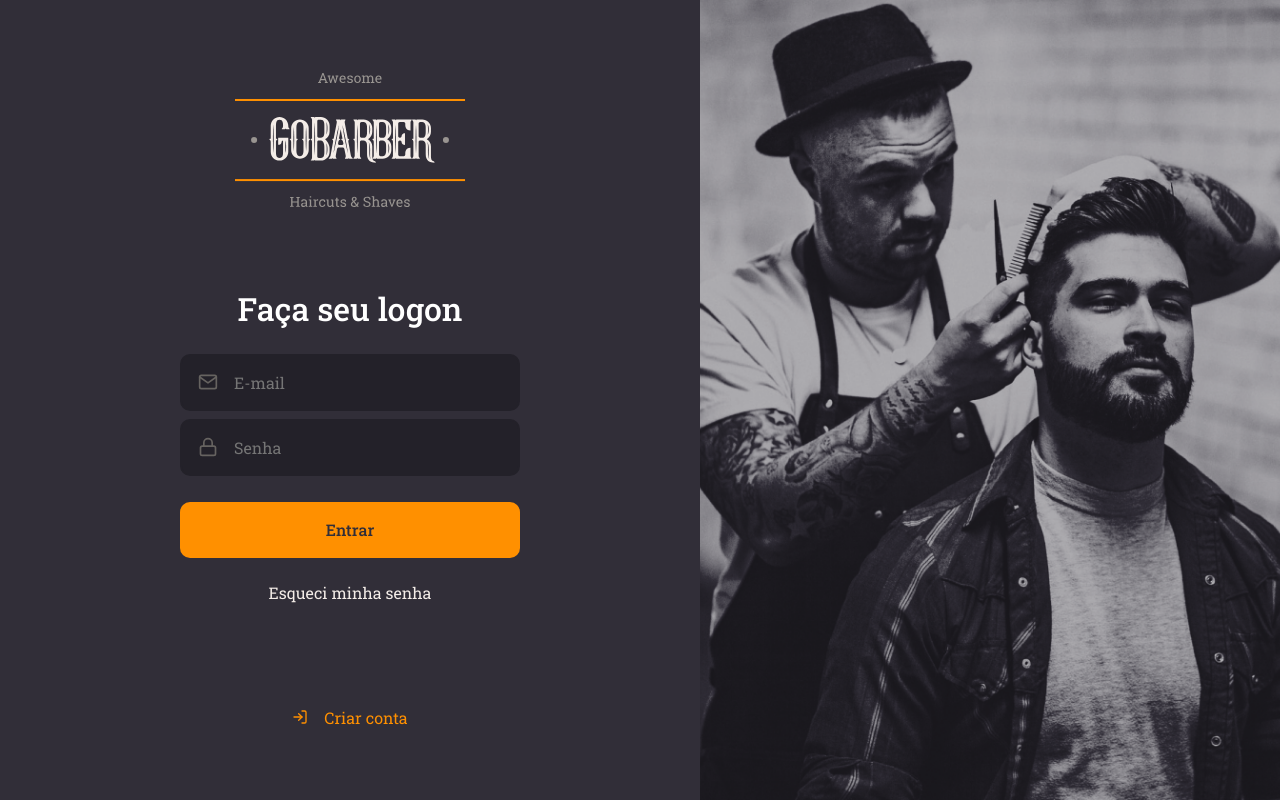
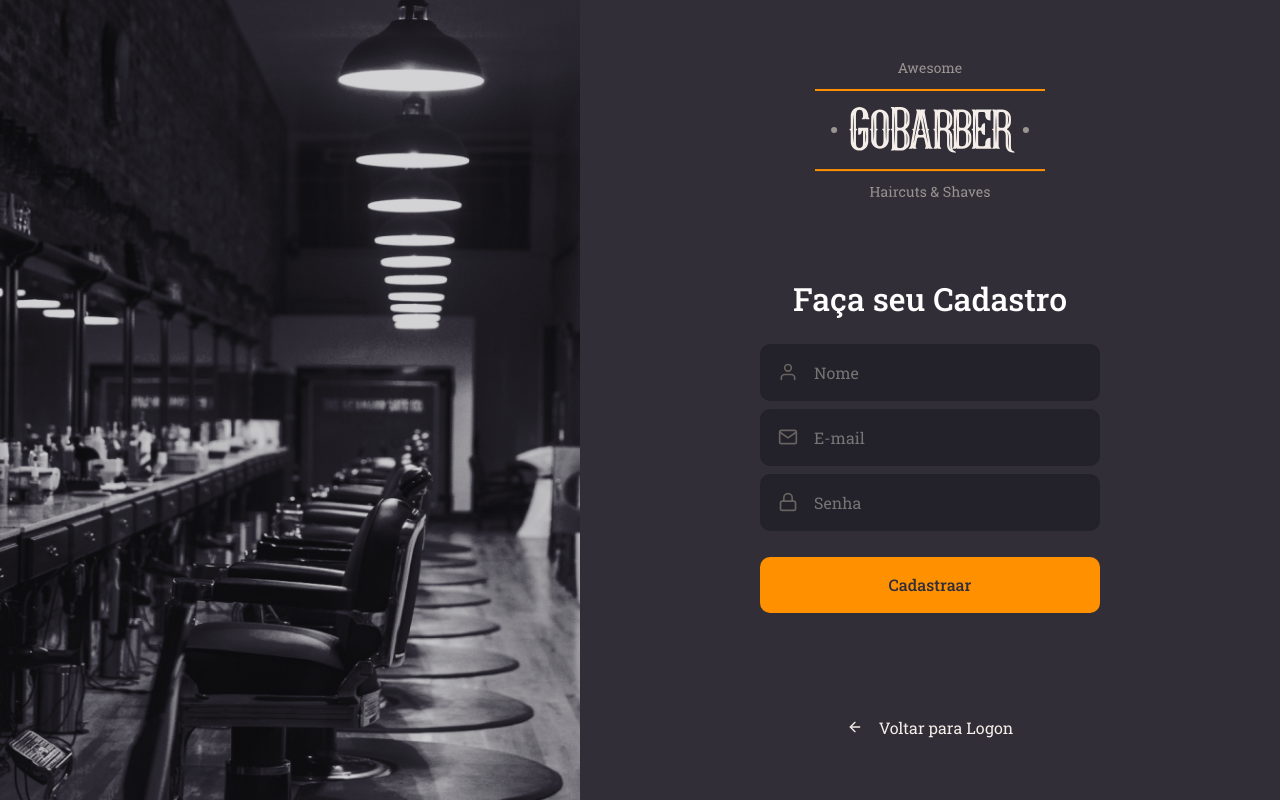
Before and after one commit to Mardoniosc/gobarberTypescript, a React (Create React App) app: page / in a window 1280 px wide. Built offline with nearby package versions, Linux system fonts and the light colour scheme.

Commit message:
Pagina de Cadastro

```diff
--- a/src/App.tsx
+++ b/src/App.tsx
@@ -1,11 +1,12 @@
 import React from 'react';
 
 import GlobalStyle from './styles/global';
-import SignIn from './pages/Signin';
+import SignIn from './pages/SignIn';
+import SignUp from './pages/SignUp';
 
 const App: React.FC = () => (
   <>
-    <SignIn />
+    <SignUp />
     <GlobalStyle />
   </>
 );
--- /dev/null
+++ b/src/pages/SignUp/index.tsx
@@ -0,0 +1,40 @@
+import React from 'react';
+import { FiArrowLeft, FiMail, FiLock, FiUser } from 'react-icons/fi';
+
+import logoImg from '../../assets/logo.svg';
+
+import Input from '../../components/Input';
+import Button from '../../components/Button';
+
+import { Container, Content, Background } from './styles';
+
+const SignUp: React.FC = () => (
+  <Container>
+    <Background />
+    <Content>
+      <img src={logoImg} alt="logo" />
+
+      <form>
+        <h1>Faça seu Cadastro</h1>
+
+        <Input name="name" icon={FiUser} placeholder="Nome" />
+        <Input name="email" icon={FiMail} placeholder="E-mail" />
+        <Input
+          name="password"
+          icon={FiLock}
+          type="password"
+          placeholder="Senha"
+        />
+
+        <Button type="submit">Cadastraar</Button>
+      </form>
+
+      <a href="CreateUser">
+        <FiArrowLeft />
+        Voltar para Logon
+      </a>
+    </Content>
+  </Container>
+);
+
+export default SignUp;
--- /dev/null
+++ b/src/pages/SignUp/styles.ts
@@ -0,0 +1,67 @@
+import styled from 'styled-components';
+import { shade } from 'polished';
+import signUnBackgroundImg from '../../assets/sign-up-background.png';
+
+export const Container = styled.div`
+  height: 100vh;
+
+  display: flex;
+  align-items: stretch;
+`;
+
+export const Content = styled.div`
+  display: flex;
+  flex-direction: column;
+  align-items: center;
+  place-content: center;
+
+  width: 100%;
+  max-width: 700px;
+
+  form {
+    margin: 80px 0;
+    width: 340px;
+    text-align: center;
+
+    h1 {
+      margin-bottom: 24px;
+    }
+
+    > a {
+      color: #f4ede8;
+      display: block;
+      margin-top: 24px;
+      text-decoration: none;
+      transition: color 0.2s;
+
+      &:hover {
+        color: ${shade(0.2, '#f4ede8')};
+      }
+    }
+  }
+
+  > a {
+    color: #f4ede8;
+    display: block;
+    margin-top: 24px;
+    text-decoration: none;
+    transition: color 0.2s;
+
+    display: flex;
+    align-items: center;
+
+    svg {
+      margin-right: 16px;
+    }
+
+    &:hover {
+      color: ${shade(0.2, '#f4ede8')};
+    }
+  }
+`;
+
+export const Background = styled.div`
+  flex: 1;
+  background: url(${signUnBackgroundImg}) no-repeat center;
+  background-size: cover;
+`;
```
Also changed, not shown: src/assets/sign-up-background.png (added), src/pages/SignIn/index.tsx (renamed from src/pages/Signin/index.tsx), src/pages/SignIn/styles.ts (renamed from src/pages/Signin/styles.ts).
